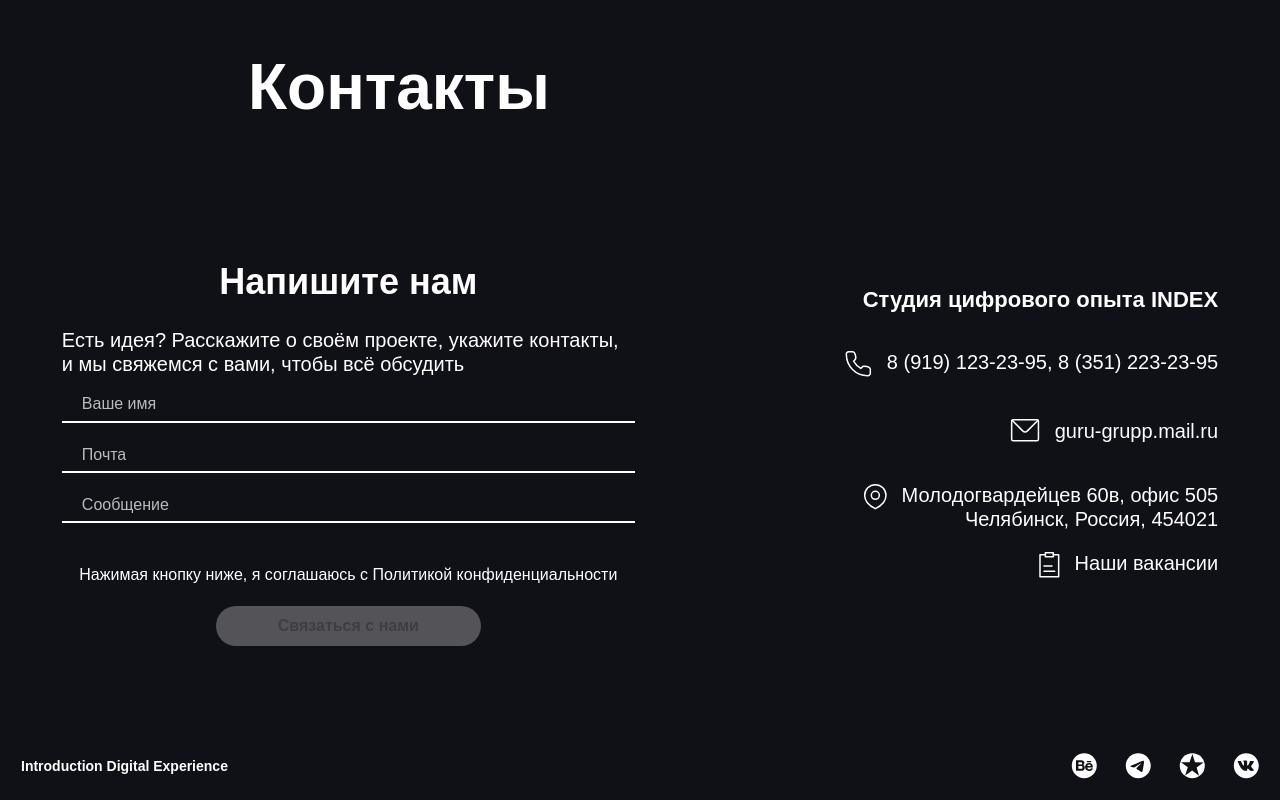
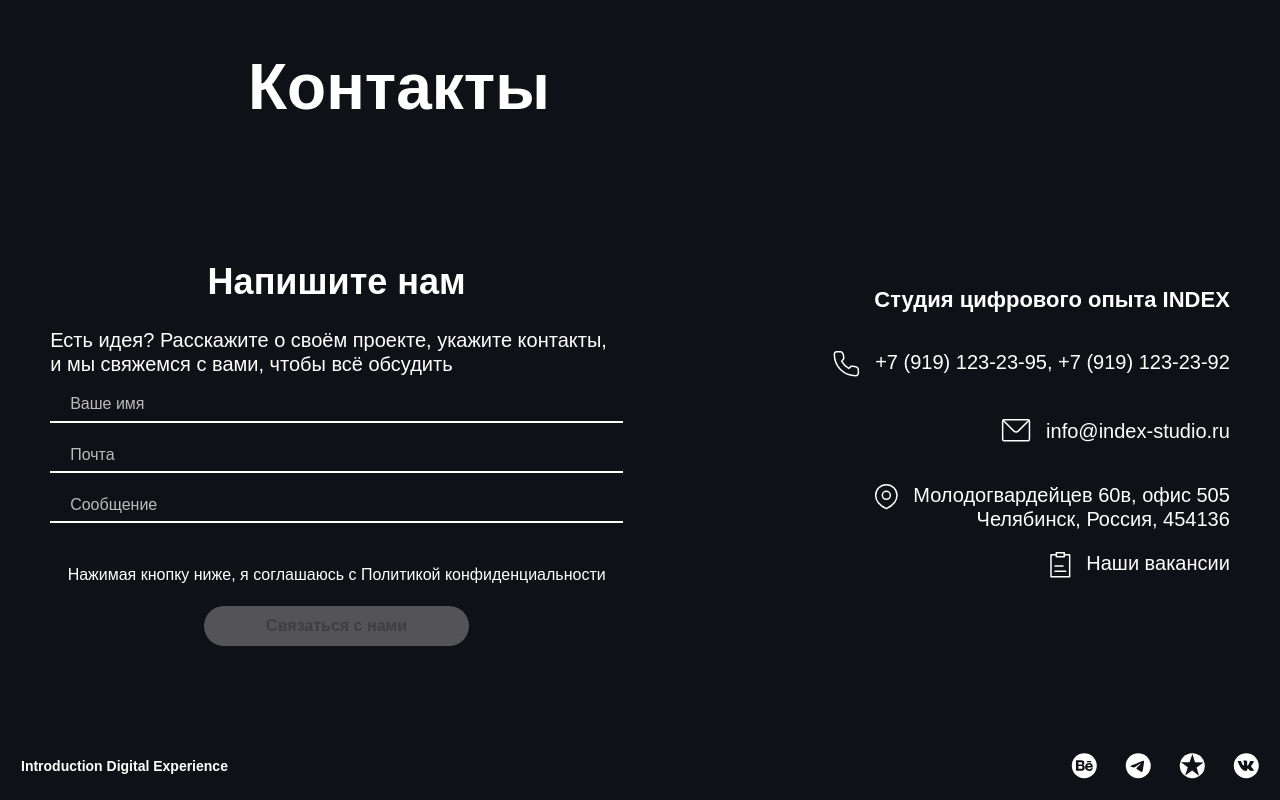
Before and after one commit to INDEX-GG/Index-rework, a React (Create React App) app: page /contacts in a window 1280 px wide. Built offline with nearby package versions, Linux system fonts and the light colour scheme; a web font is replaced by a local one.

Commit message:
update: text contacts

```diff
--- a/src/components/Contacts/ContactsList/ContactsList.tsx
+++ b/src/components/Contacts/ContactsList/ContactsList.tsx
@@ -10,12 +10,12 @@ const ContactsList = () => {
   return (
     <ContactsListSC>
       <ContactElem
-        text={"8 (919) 123-23-95, 8 (351) 223-23-95"}
+        text={"+7 (919) 123-23-95, +7 (919) 123-23-92"}
         Icon={PhoneIcon}
       />
-      <ContactElem text={"guru-grupp.mail.ru"} Icon={MailIcon} />
+      <ContactElem text={"info@index-studio.ru"} Icon={MailIcon} />
       <ContactElem
-        text={`Молодогвардейцев 60в, офис 505${"\n"} Челябинск, Россия, 454021`}
+        text={`Молодогвардейцев 60в, офис 505${"\n"} Челябинск, Россия, 454136`}
         Icon={GeoIcon}
       />
       <ContactElem text={"Наши вакансии"} Icon={VacanciesIcon} />
--- a/src/components/Contacts/style.ts
+++ b/src/components/Contacts/style.ts
@@ -22,7 +22,7 @@ const FormBlockContainerSC = styled("form")`
 `;
 
 const ContactsBlockContainerSC = styled("form")`
-  max-width: 390px;
+  max-width: 397px;
   text-align: right;
 `;
 
```
